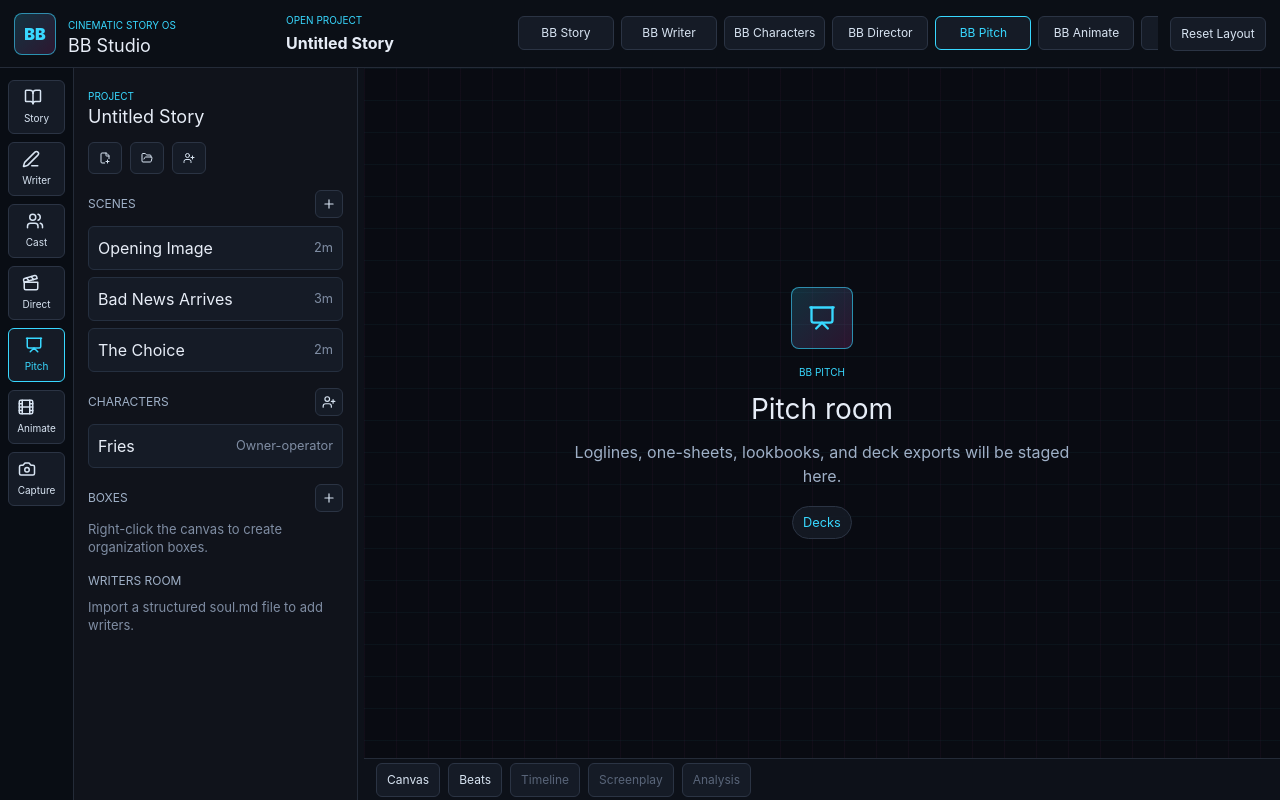
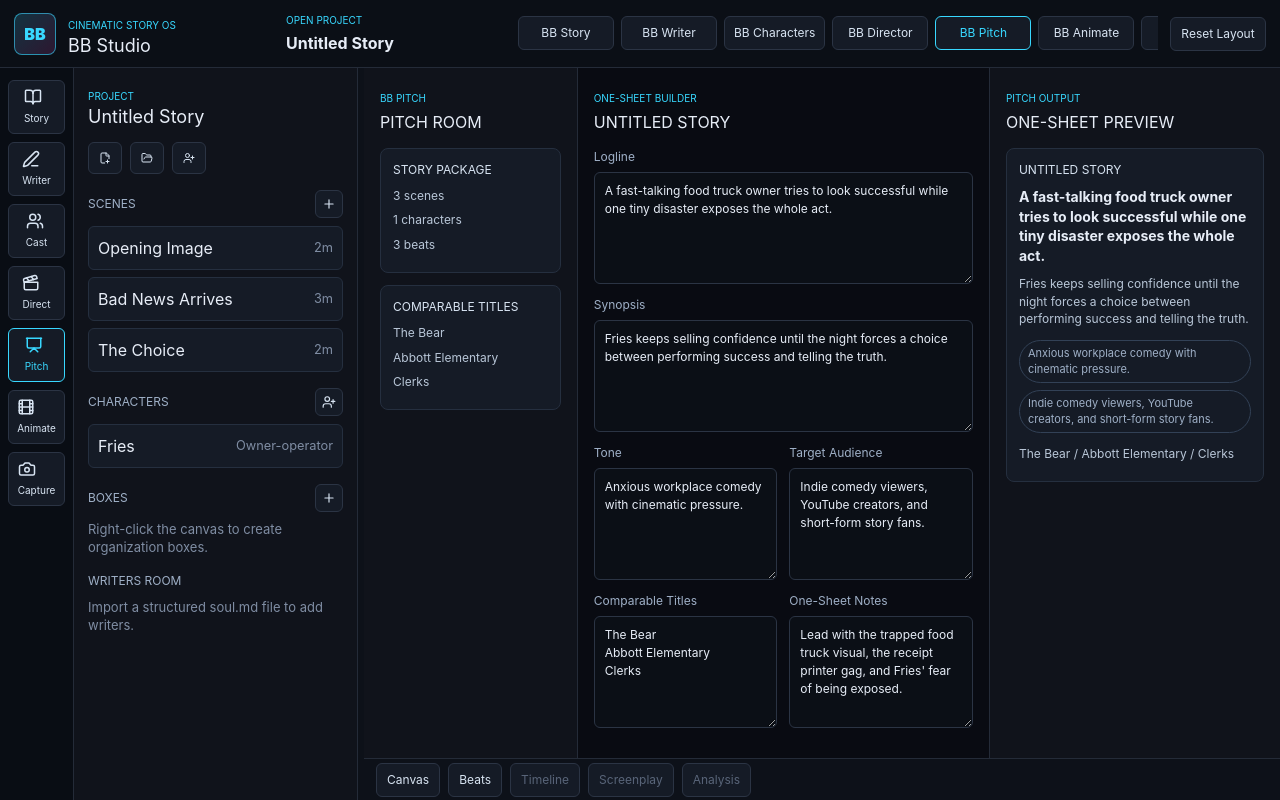
Before and after one commit to matthewjustice213-svg/ai-narrative-studio, a React (Vite) app: page / in a window 1280 px wide. Both pictures are taken after a click on the button "BB Pitch". Built offline with nearby package versions, Linux system fonts and the light colour scheme.

Commit message:
feat: add BB Pitch workspace

```diff
--- a/src/App.tsx
+++ b/src/App.tsx
@@ -16,6 +16,7 @@ import { StoryCanvas } from "./features/canvas/StoryCanvas.js";
 import { CharacterWorkspace } from "./features/characters/CharacterWorkspace.js";
 import { DirectorWorkspace } from "./features/director/DirectorWorkspace.js";
 import { InspectorPanel } from "./features/inspector/InspectorPanel.js";
+import { PitchWorkspace } from "./features/pitch/PitchWorkspace.js";
 import { ProjectPanel } from "./features/project/ProjectPanel.js";
 import { BeatBoard } from "./features/story/BeatBoard.js";
 import { WriterWorkspace } from "./features/writer/WriterWorkspace.js";
@@ -157,6 +158,8 @@ export default function App() {
           <CharacterWorkspace />
         ) : activeModule.id === "director" ? (
           <DirectorWorkspace />
+        ) : activeModule.id === "pitch" ? (
+          <PitchWorkspace />
         ) : (
           <ModulePlaceholder module={activeModule} />
         )}
--- a/src/app/useProjectStore.ts
+++ b/src/app/useProjectStore.ts
@@ -5,6 +5,7 @@ import type {
   GraphEdge,
   GroupBox,
   ProjectDocument,
+  ProjectPitch,
   Scene,
   StoryBeat,
   StoryBeatColumnId
@@ -53,6 +54,7 @@ type ProjectState = {
   setStoryView(storyView: "canvas" | "beats"): void;
   updateLayout(patch: Partial<StudioLayout>): void;
   resetLayout(): void;
+  updatePitch(patch: Partial<ProjectPitch>): Promise<void>;
   loadDefaultProject(): Promise<void>;
   createProjectWithDialog(): Promise<void>;
   openProjectWithDialog(): Promise<void>;
@@ -121,6 +123,22 @@ export const useProjectStore = create<ProjectState>((set, get) => ({
   resetLayout: () => {
     writeStoredStudioLayout(defaultStudioLayout);
     set({ layout: defaultStudioLayout });
+  },
+  updatePitch: async (patch) => {
+    const project = get().project;
+
+    try {
+      const saved = await window.narrativeStudio.saveProject({
+        ...project,
+        pitch: {
+          ...project.pitch,
+          ...patch
+        }
+      });
+      set({ project: saved, error: null });
+    } catch (error) {
+      set({ error: errorMessage(error, "Pitch save failed.") });
+    }
   },
   loadDefaultProject: async () => {
     try {
--- /dev/null
+++ b/src/features/pitch/PitchWorkspace.tsx
@@ -0,0 +1,142 @@
+import { useEffect, useState } from "react";
+import { useProjectStore } from "../../app/useProjectStore.js";
+import type { ProjectPitch } from "../../lib/schema.js";
+
+type PitchDraft = Omit<ProjectPitch, "comps"> & {
+  compsText: string;
+};
+
+function toDraft(pitch: ProjectPitch): PitchDraft {
+  return {
+    logline: pitch.logline,
+    synopsis: pitch.synopsis,
+    tone: pitch.tone,
+    audience: pitch.audience,
+    compsText: pitch.comps.join("\n"),
+    oneSheetNotes: pitch.oneSheetNotes
+  };
+}
+
+function parseComps(compsText: string) {
+  return compsText
+    .split("\n")
+    .map((comp) => comp.trim())
+    .filter(Boolean);
+}
+
+export function PitchWorkspace() {
+  const project = useProjectStore((state) => state.project);
+  const updatePitch = useProjectStore((state) => state.updatePitch);
+  const [draft, setDraft] = useState<PitchDraft>(() => toDraft(project.pitch));
+
+  useEffect(() => {
+    setDraft(toDraft(project.pitch));
+  }, [project.pitch]);
+
+  const saveDraft = (nextDraft = draft) => {
+    void updatePitch({
+      logline: nextDraft.logline,
+      synopsis: nextDraft.synopsis,
+      tone: nextDraft.tone,
+      audience: nextDraft.audience,
+      comps: parseComps(nextDraft.compsText),
+      oneSheetNotes: nextDraft.oneSheetNotes
+    });
+  };
+
+  const comps = parseComps(draft.compsText);
+
+  return (
+    <section className="pitch-workspace" aria-label="BB Pitch workspace">
+      <aside className="pitch-brief">
+        <span className="eyebrow">BB Pitch</span>
+        <h2>Pitch Room</h2>
+        <section>
+          <h3>Story Package</h3>
+          <p>{project.scenes.length} scenes</p>
+          <p>{project.characters.length} characters</p>
+          <p>{project.storyBeats.length} beats</p>
+        </section>
+        <section>
+          <h3>Comparable Titles</h3>
+          {comps.length > 0 ? comps.map((comp) => <p key={comp}>{comp}</p>) : <p>No comps yet.</p>}
+        </section>
+      </aside>
+
+      <section className="pitch-editor">
+        <header className="pitch-header">
+          <div>
+            <span className="eyebrow">One-Sheet Builder</span>
+            <h2>{project.title}</h2>
+          </div>
+        </header>
+
+        <div className="pitch-fields">
+          <label className="pitch-field full">
+            Logline
+            <textarea
+              value={draft.logline}
+              onChange={(event) => setDraft({ ...draft, logline: event.target.value })}
+              onBlur={() => saveDraft()}
+            />
+          </label>
+          <label className="pitch-field full">
+            Synopsis
+            <textarea
+              value={draft.synopsis}
+              onChange={(event) => setDraft({ ...draft, synopsis: event.target.value })}
+              onBlur={() => saveDraft()}
+            />
+          </label>
+          <label className="pitch-field">
+            Tone
+            <textarea
+              value={draft.tone}
+              onChange={(event) => setDraft({ ...draft, tone: event.target.value })}
+              onBlur={() => saveDraft()}
+            />
+          </label>
+          <label className="pitch-field">
+            Target Audience
+            <textarea
+              value={draft.audience}
+              onChange={(event) => setDraft({ ...draft, audience: event.target.value })}
+              onBlur={() => saveDraft()}
+            />
+          </label>
+          <label className="pitch-field">
+            Comparable Titles
+            <textarea
+              value={draft.compsText}
+              onChange={(event) => setDraft({ ...draft, compsText: event.target.value })}
+              onBlur={() => saveDraft()}
+            />
+          </label>
+          <label className="pitch-field">
+            One-Sheet Notes
+            <textarea
+              value={draft.oneSheetNotes}
+              onChange={(event) => setDraft({ ...draft, oneSheetNotes: event.target.value })}
+              onBlur={() => saveDraft()}
+            />
+          </label>
+        </div>
+      </section>
+
+      <aside className="pitch-preview">
+        <span className="eyebrow">Pitch Output</span>
+        <h2>One-Sheet Preview</h2>
+        <article>
+          <h3>{project.title}</h3>
+          <strong>{draft.logline || "Add a logline to define the promise."}</strong>
+          <p>{draft.synopsis || "Add a short synopsis to frame the story engine."}</p>
+          <div className="pitch-chip-row">
+            <span>{draft.tone || "Tone TBD"}</span>
+            <span>{draft.audience || "Audience TBD"}</span>
+          </div>
+          <footer>{comps.length > 0 ? comps.join(" / ") : "Comps TBD"}</footer>
+        </article>
+      </aside>
+    </section>
+  );
+}
--- a/src/lib/schema.ts
+++ b/src/lib/schema.ts
@@ -114,6 +114,24 @@ export const aiNoteSchema = z.object({
   createdAt: isoDatetimeSchema
 });
 
+export const projectPitchSchema = z.object({
+  logline: z.string().default(""),
+  synopsis: z.string().default(""),
+  tone: z.string().default(""),
+  audience: z.string().default(""),
+  comps: z.array(z.string()).default([]),
+  oneSheetNotes: z.string().default("")
+});
+
+const defaultProjectPitch = {
+  logline: "",
+  synopsis: "",
+  tone: "",
+  audience: "",
+  comps: [],
+  oneSheetNotes: ""
+};
+
 export const projectSchema = z.object({
   id: z.string().min(1),
   title: z.string().min(1),
@@ -123,6 +141,7 @@ export const projectSchema = z.object({
     model: z.string().min(1),
     projectPath: z.string().nullable()
   }),
+  pitch: projectPitchSchema.default(defaultProjectPitch),
   storyBeats: z.array(storyBeatSchema).default([]),
   groupBoxes: z.array(groupBoxSchema).default([]),
   scenes: z.array(sceneSchema),
@@ -270,4 +289,5 @@ export type GraphEdge = z.infer<typeof graphEdgeSchema>;
 export type Persona = z.infer<typeof personaSchema>;
 export type AiNote = z.infer<typeof aiNoteSchema>;
 export type ProjectDocument = z.infer<typeof projectSchema>;
+export type ProjectPitch = z.infer<typeof projectPitchSchema>;
 export type SoulFrontmatter = z.infer<typeof soulFrontmatterSchema>;
--- a/src/lib/seedProject.ts
+++ b/src/lib/seedProject.ts
@@ -10,6 +10,15 @@ export function createSeedProject(): ProjectDocument {
     settings: {
       model: "gpt-5.4-mini",
       projectPath: null
+    },
+    pitch: {
+      logline: "A fast-talking food truck owner tries to look successful while one tiny disaster exposes the whole act.",
+      synopsis:
+        "Fries keeps selling confidence until the night forces a choice between performing success and telling the truth.",
+      tone: "Anxious workplace comedy with cinematic pressure.",
+      audience: "Indie comedy viewers, YouTube creators, and short-form story fans.",
+      comps: ["The Bear", "Abbott Elementary", "Clerks"],
+      oneSheetNotes: "Lead with the trapped food truck visual, the receipt printer gag, and Fries' fear of being exposed."
     },
     storyBeats: [
       {
--- a/src/styles.css
+++ b/src/styles.css
@@ -977,6 +977,127 @@ button {
   display: grid;
   place-content: center;
   text-align: center;
+}
+
+.pitch-workspace {
+  display: grid;
+  grid-template-columns: minmax(210px, 0.7fr) minmax(360px, 1.35fr) minmax(270px, 0.95fr);
+  width: 100%;
+  height: 100%;
+  min-width: 0;
+  min-height: 0;
+  background: #090b12;
+}
+
+.pitch-brief,
+.pitch-editor,
+.pitch-preview {
+  min-width: 0;
+  min-height: 0;
+  padding: 16px;
+  overflow: auto;
+}
+
+.pitch-brief,
+.pitch-preview {
+  background: #10131b;
+}
+
+.pitch-brief,
+.pitch-editor {
+  border-right: 1px solid #242b38;
+}
+
+.pitch-brief h2,
+.pitch-header h2,
+.pitch-preview h2 {
+  margin: 2px 0 14px;
+  color: #e7edf7;
+  font-size: 16px;
+}
+
+.pitch-brief section,
+.pitch-preview article {
+  margin-bottom: 12px;
+  border: 1px solid #252f3f;
+  border-radius: 8px;
+  background: #151b26;
+  padding: 12px;
+}
+
+.pitch-brief h3,
+.pitch-preview h3 {
+  margin: 0 0 8px;
+  color: #d8e4f2;
+  font-size: 12px;
+  text-transform: uppercase;
+}
+
+.pitch-brief p,
+.pitch-preview p,
+.pitch-preview footer {
+  margin: 0 0 7px;
+  color: #b9c7d8;
+  font-size: 12px;
+  line-height: 1.45;
+  overflow-wrap: anywhere;
+}
+
+.pitch-preview strong {
+  display: block;
+  margin-bottom: 10px;
+  color: #e7edf7;
+  font-size: 14px;
+  line-height: 1.4;
+}
+
+.pitch-fields {
+  display: grid;
+  grid-template-columns: repeat(2, minmax(0, 1fr));
+  gap: 12px;
+}
+
+.pitch-field {
+  display: grid;
+  gap: 6px;
+  color: #9fb0c7;
+  font-size: 12px;
+}
+
+.pitch-field.full {
+  grid-column: 1 / -1;
+}
+
+.pitch-field textarea {
+  width: 100%;
+  min-width: 0;
+  min-height: 112px;
+  border: 1px solid #2b3444;
+  border-radius: 6px;
+  background: #0b0f16;
+  color: #e7edf7;
+  padding: 9px 10px;
+  resize: vertical;
+  outline: none;
+}
+
+.pitch-field textarea:focus {
+  border-color: #ff4fd8;
+}
+
+.pitch-chip-row {
+  display: flex;
+  flex-wrap: wrap;
+  gap: 7px;
+  margin: 12px 0;
+}
+
+.pitch-chip-row span {
+  border: 1px solid #324156;
+  border-radius: 999px;
+  color: #9fb0c7;
+  padding: 4px 8px;
+  font-size: 11px;
 }
 
 .panel-header,
```
Also changed, not shown: 2 other files (tests, documents, lock files or other folders).
